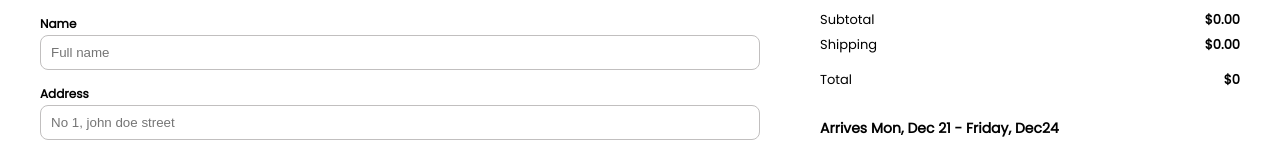
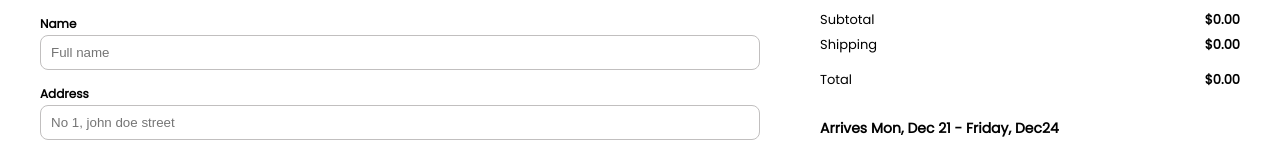
Before and after one commit to collins-cl/gofoodclone, a React (Vite) app: page /checkout in a window 1280 px wide. Shown: the part 177-333 px from the top of the page. Built offline with nearby package versions, Linux system fonts and the light colour scheme.

Commit message:
created: checkout section

```diff
--- a/src/Pages/Checkout/Checkout.jsx
+++ b/src/Pages/Checkout/Checkout.jsx
@@ -13,6 +13,8 @@ const Checkout = () => {
   let shipping = totalPriceApp / 3;
   let shippingFee = shipping.toFixed(2);
   let totalFee = parseFloat(totalPriceApp) + parseFloat(shippingFee);
+
+  let total = totalFee.toFixed(2);
 
   return (
     <div className="checkout">
@@ -44,7 +46,7 @@ const Checkout = () => {
                 </div>
 
                 <div className="total">
-                  <p>Total</p> <h3>${totalFee}</h3>
+                  <p>Total</p> <h3>${total}</h3>
                 </div>
               </div>
 
```
